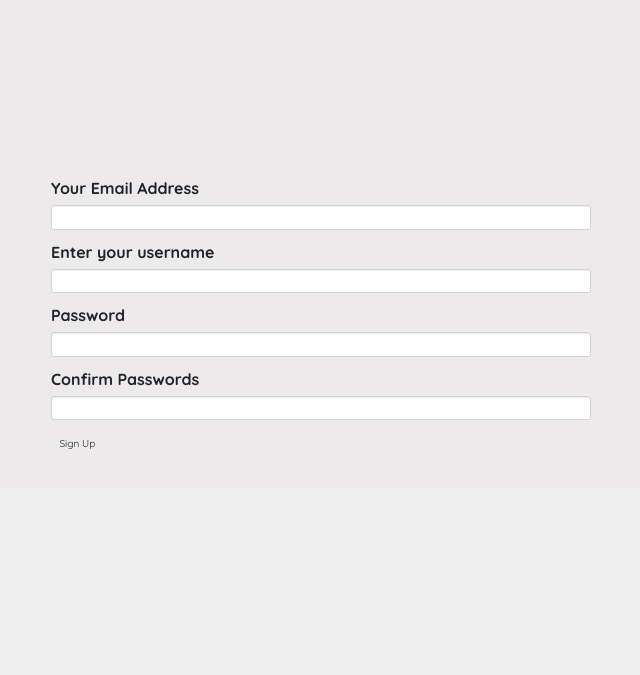
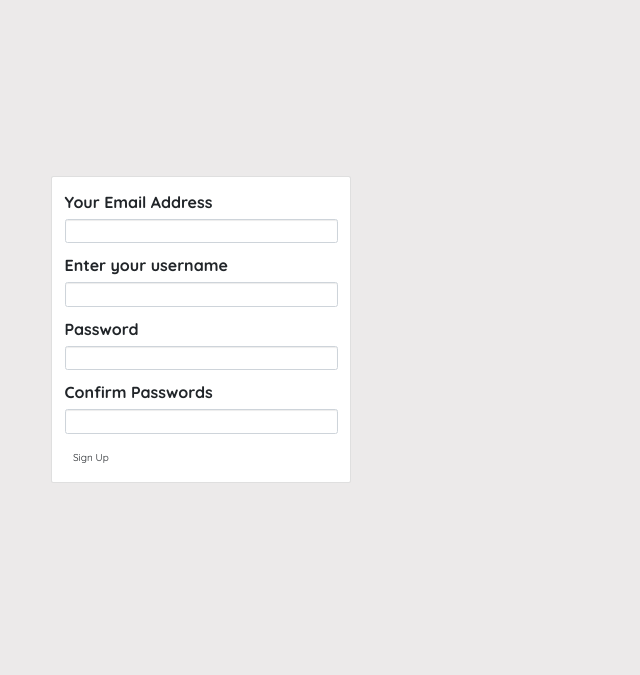
Before and after one commit to petermirithu/Emergency_app, a Flask app: page /authenticate/register in a window 1280 px wide. Shown: the part 400-1075 px from the top of the page, without its empty margins (319-959 px from the left). Before the commit the page ends 849 px from the top, so only its background shows below. Run offline with Flask 2, Linux system fonts and the light colour scheme; some libraries are stand-ins or nearby versions.

Commit message:
added a card

```diff
--- a/app/templates/auth/register.html
+++ b/app/templates/auth/register.html
@@ -4,10 +4,14 @@
 {% block content %}
 <section>
     <div class="container">
-        <div class="row">
+        <div class="row" style=" padding-bottom: 10em;">
             <div class="col-md-3"></div>
             <div class="col-md-6">
-                {{wtf.quick_form(registration_form)}}
+                <div class="card" style="width: 30rem;">
+                    <div class="card-body">
+                        {{wtf.quick_form(registration_form)}}
+                    </div>
+                </div>
             </div>
             <div class="col-md-3"></div>
         </div>
```
